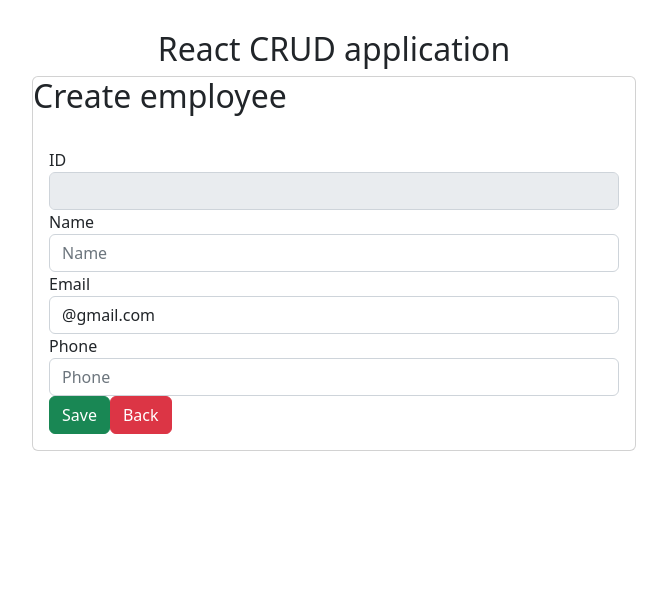
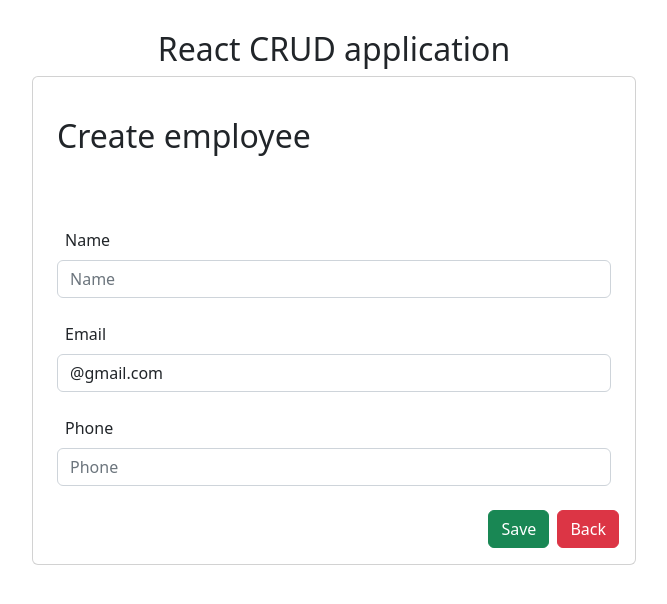
Before and after one commit to mythily-muthu/crud_operation, a React (Create React App) app: page /employee/create in a window 1280 px wide. Shown: the top 604 px of the page, without its empty margins (306-973 px from the left). Built offline with nearby package versions, Linux system fonts and the light colour scheme.

Commit message:
Feat: added input field for empedit

```diff
--- a/db.json
+++ b/db.json
@@ -4,79 +4,20 @@
       "id": 1,
       "name": "muth",
       "email": "muthu@gmail.com",
-      "phone": "9994304480"
-    },
-    {
-      "id": 343,
-      "name": "check",
-      "email": "check@gmail.com",
-      "phone": "9994304480"
+      "phone": "342432423"
     },
     {
       "id": 144,
-      "name": "",
-      "email": "@gmail.com",
-      "phone": "45435453454"
+      "name": "gow",
+      "email": "gbghksjfdd@gmail.com",
+      "phone": "1232342344"
     },
     {
       "id": 558,
-      "name": "xcb",
+      "name": "sri",
       "email": "xb@ gmail.com",
-      "phone_number": "zs"
-    },
-    {
-      "id": 642,
-      "name": "sfgb",
-      "email": "dfb",
-      "phone": "dfhb"
-    },
-    {
-      "id": 643,
-      "name": "mythu",
-      "email": "as",
-      "phone": "9879086097"
-    },
-    {
-      "id": 644,
-      "name": "asdf",
-      "email": "sdf@gmail.com",
-      "phone": "568930-6"
-    },
-    {
-      "id": 645,
-      "name": "sfg",
-      "email": "asgs64565758@gmail.com",
-      "phone": "689768050"
-    },
-    {
-      "id": 648,
-      "name": "sdfcv",
-      "email": "dsc@gmail.com",
-      "phone": "sd"
-    },
-    {
-      "id": 414,
-      "name": "t4r3t34",
-      "email": "f3r2wf234@gmail.com",
-      "phone": "3r342qr234"
-    },
-    {
-      "id": 301,
-      "name": "fweafw",
-      "email": "f2awfewa@gmail.com",
-      "phone": " fweaf ewaf"
-    },
-    {
-      "id": 905,
-      "name": "tset3etetret",
-      "email": "34t43t43t4@gmail.com",
-      "phone": "test34t"
-    },
-    {
-      "id": 86,
-      "name": "fawefewaf",
-      "email": "fweafweafe@gmail.com",
-      "phone": "fweafewa"
+      "phone_number": "zs",
+      "phone": "222222222"
     }
   ]
 }
--- a/src/EmpCreate.js
+++ b/src/EmpCreate.js
@@ -28,26 +28,14 @@ const EmpCreate = () => {
                     <form className='container' onSubmit={handleSubmit}>
                         <div className='card'>
                             <div className='card-title'>
-                                <h2>Create employee</h2>
+                                <h2 className='flex mt-3 p-4'>Create employee</h2>
                             </div>
                             <div className='card-body'>
                                 <div className='row'>
 
                                     <div className='col-lg-12'>
-                                        <div className='form-group'>
-                                            <label>ID</label>
-                                            <input
-                                                required
-                                                className='form-control'
-                                                disabled="disabled"
-                                                value={employees.id}
-                                            ></input>
-                                        </div>
-                                    </div>
-
-                                    <div className='col-lg-12'>
-                                        <div className='form-group'>
-                                            <label>Name</label>
+                                        <div className='form-group p-2'>
+                                            <label className='p-2'>Name</label>
                                             <input
                                                 required
                                                 className='form-control'
@@ -61,8 +49,8 @@ const EmpCreate = () => {
                                     </div>
 
                                     <div className='col-lg-12'>
-                                        <div className='form-group'>
-                                            <label>Email</label>
+                                        <div className='form-group p-2'>
+                                            <label className='p-2'>Email</label>
                                             <input
                                                 required
                                                 className='form-control'
@@ -75,10 +63,13 @@ const EmpCreate = () => {
                                     </div>
 
                                     <div className='col-lg-12'>
-                                        <div className='form-group'>
-                                            <label>Phone</label>
+                                        <div className='form-group p-2'>
+                                            <label className='p-2'>Phone</label>
                                             <input
                                                 required
+                                                type="number"
+                                                pattern="[0-9]{3}-[0-9]{3}-[0-9]{4}" title="XXX-XXX-XXXX"
+
                                                 className='form-control'
                                                 placeholder='Phone'
                                                 value={employees.phone}
@@ -89,7 +80,7 @@ const EmpCreate = () => {
                                     </div>
 
                                     <div className='col-lg-12 '  >
-                                        <div className='form-group ' >
+                                        <div className='form-group  d-flex gap-2 mt-3 justify-content-end' >
                                             <button type='submit' className='btn btn-success' >Save</button>
                                             <Link to="/" className='btn btn-danger '>Back</Link>
                                         </div>
--- a/src/EmpEdit.js
+++ b/src/EmpEdit.js
@@ -37,7 +37,7 @@ const EditEmployee = () => {
         <div>
             <div className="row">
                 <div className="offset-lg-3 col-lg-6">
-                    <form className="container">
+                    <form onSubmit={(e) => handleUpdate(e, employeeData.id)} className="container">
                         <div className="card" style={{ textAlign: "left", marginTop: "30px" }}>
                             <div className="card-title">
                                 <h2>Employee Edit</h2>
@@ -66,6 +66,10 @@ const EditEmployee = () => {
                                             <label>Email</label>
                                             <input
                                                 className="form-control"
+                                                type="email"
+                                                pattern="[a-zA-Z0-9.!#$%&'*+/=?^_`{|}~-]+@[a-zA-Z0-9](?:[a-zA-Z0-9-]{0,61}[a-zA-Z0-9])?(?:\.[a-zA-Z0-9](?:[a-zA-Z0-9-]{0,61}[a-zA-Z0-9])?)*$"
+                                                required
+                                                name="email"
                                                 value={employeeData.email}
                                                 onChange={(e) =>
                                                     setEmployeeData({
@@ -81,8 +85,11 @@ const EditEmployee = () => {
                                         <div className="form-group">
                                             <label>Phone</label>
                                             <input
+                                                required
                                                 className="form-control"
                                                 value={employeeData.phone}
+                                                type="tel"
+                                                pattern="[0-9]{10}" title="Enter the 10 degit number"
                                                 onChange={(e) =>
                                                     setEmployeeData({
                                                         ...employeeData,
@@ -99,7 +106,7 @@ const EditEmployee = () => {
                                             <button
                                                 className="btn btn-success"
                                                 type="submit"
-                                                onClick={(e) => handleUpdate(e, employeeData.id)}
+                                            // onClick={}
                                             >
                                                 update
                                             </button>
--- a/src/EmpListing.js
+++ b/src/EmpListing.js
@@ -65,9 +65,9 @@ const EmpListing = () => {
                     <h2 className='text-center' >Employee Listing</h2>
                 </div>
                 <div className='card-body'>
-                    <button className='btn btn-warning '> <Link to="employee/create">Add new employee</Link></button>
+                    <button className='btn  text-white bg-dark'> <Link to="employee/create">Add new employee</Link></button>
 
-                    <table className='table table-bodered'>
+                    <table className='table table-bodered flex mt-4'>
                         <thead className='bg-dark text-white'>
                             <tr>
                                 <td>ID</td>
@@ -85,7 +85,7 @@ const EmpListing = () => {
                                         <td>{item.name}</td>
                                         <td>{item.email}</td>
                                         <td>{item.phone}</td>
-                                        <td><a onClick={() => { LoadEdit(item.id) }} className='btn btn-success'>Edit</a>
+                                        <td className='d-flex , gap-2'><a onClick={() => { LoadEdit(item.id) }} className='btn btn-success'>Edit</a>
                                             <a onClick={() => { handleDelete(item.id) }} className='btn btn-danger'>Remove</a>
                                             <a onClick={() => { LoadDetails(item.id) }} className='btn btn-primary'>Details</a></td>
                                     </tr>
@@ -109,7 +109,7 @@ const EmpListing = () => {
                     </Modal>
                 </div>
             </div>
-        </div>
+        </div >
     )
 }
 
```
